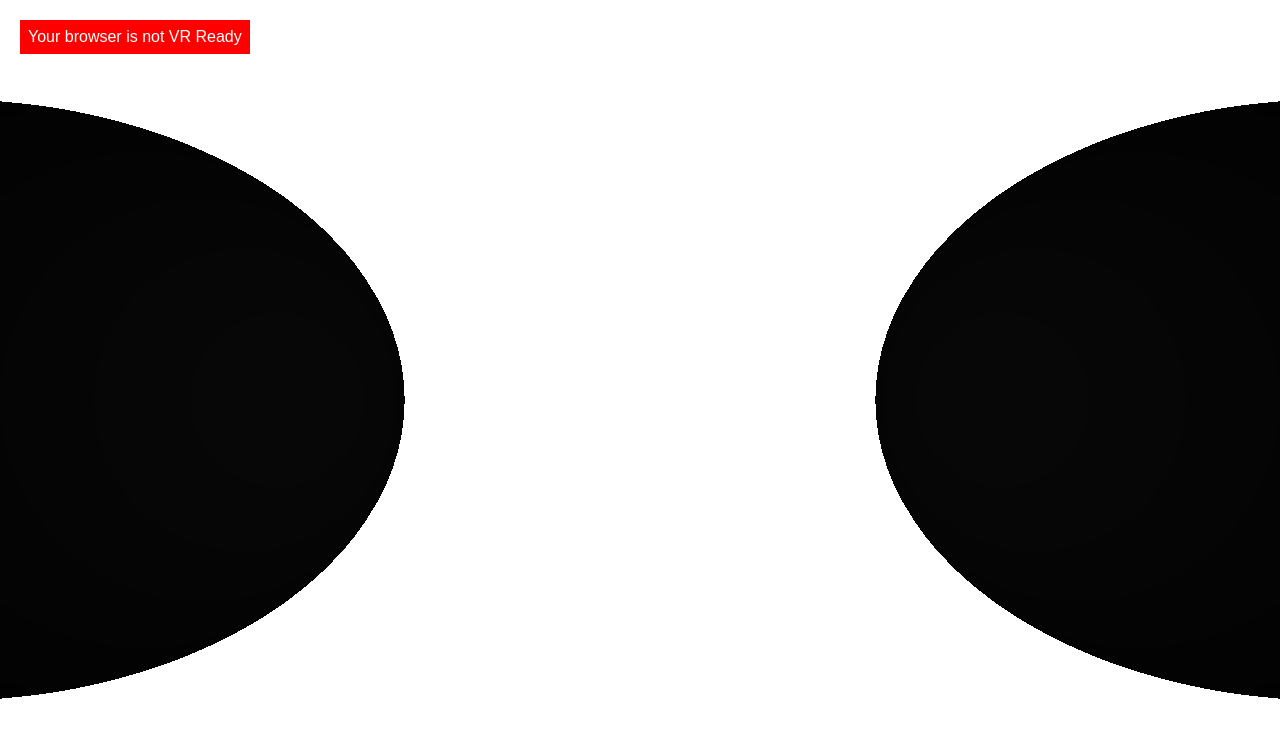
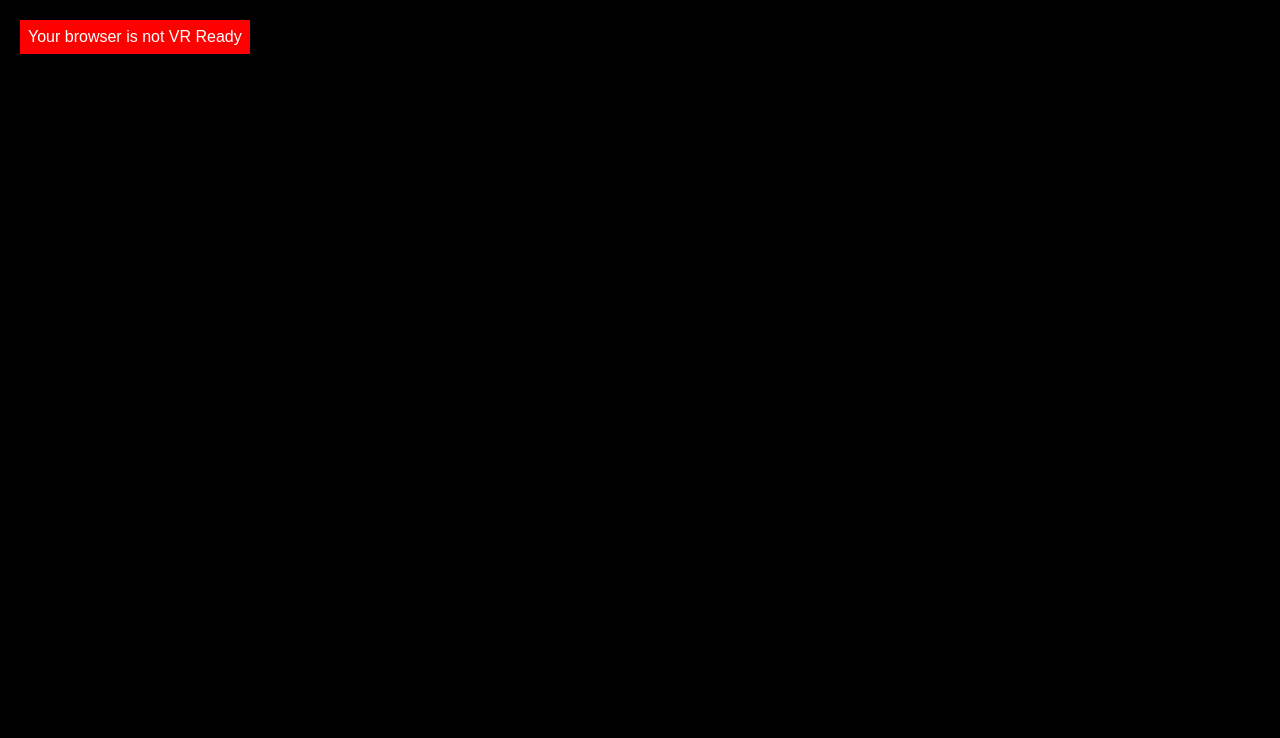
Before and after one commit to mkeblx/video-sphere, a plain HTML site: page single.html in a window 1280 px wide. Drawn offline with Linux system fonts and the light colour scheme; animation ran at ten frames a second.

Commit message:
single/multiple split

```diff
--- /dev/null
+++ b/js/single.js
@@ -0,0 +1,166 @@
+'use strict';
+
+var clock = new THREE.Clock();
+
+var camera, scene, renderer;
+
+var fullScreenButton;
+
+var vrEffect;
+var vrControls;
+
+var objects = [];
+
+var videoSphere, vidObj, vidScale = 1;
+
+var has = {
+	WebVR: !!navigator.getVRDevices
+};
+
+
+window.addEventListener('load', load);
+
+function load() {
+	init();
+	animate();
+}
+
+
+function init() {
+	camera = new THREE.PerspectiveCamera(75, window.innerWidth / window.innerHeight, 1, 3000);
+
+	fullScreenButton = document.querySelector('#vr-button');
+
+	setupScene();
+	setupLights();
+	setupRendering();
+	setupControls();
+	setupEvents();
+}
+
+
+function setupScene() {
+	scene = new THREE.Scene();
+	scene.fog = new THREE.Fog(0xffffff, 0, 1500);
+
+	setupVideoSphere(DATA[0]);
+}
+
+
+function setupVideoSphere(data) {
+	videoSphere = new N.VideoSphere(data);
+
+	vidObj = videoSphere.getContainer();
+
+	objects.push(videoSphere);
+
+	scene.add(vidObj);
+}
+
+function scaleVideoSphere(d) {
+	vidScale *= (d===1) ? 1.1 : 1/1.1;
+
+	console.log(vidScale);
+
+	vidObj.scale.set(vidScale, vidScale, vidScale);
+}
+
+
+function setupLights() {
+	var light = new THREE.AmbientLight(0x666666);
+	scene.add(light);
+}
+
+function setupRendering() {
+	renderer = new THREE.WebGLRenderer({
+		antialias: false
+	});
+	renderer.setClearColor(0xffffff, 0);
+
+	function VREffectLoaded(error) {
+		if (error) {
+			fullScreenButton.innerHTML = error;
+			fullScreenButton.classList.add('error');
+		}
+	}
+
+	renderer.setSize(window.innerWidth, window.innerHeight);
+	vrEffect = new THREE.VREffect(renderer, VREffectLoaded);
+
+	document.body.appendChild(renderer.domElement);
+}
+
+function setupControls() {
+	vrControls = new THREE.VRControls(camera);
+}
+
+function setupEvents() {
+	window.addEventListener('resize', onWindowResize, false);
+	document.addEventListener('keydown', keyPressed, false);
+
+	fullScreenButton.addEventListener('click', function(){
+		vrEffect.setFullScreen(true);
+	}, true);
+}
+
+function onWindowResize() {
+	camera.aspect = window.innerWidth / window.innerHeight;
+	camera.updateProjectionMatrix();
+
+	renderer.setSize(window.innerWidth, window.innerHeight);
+}
+
+function keyPressed(e) {
+	switch (e.keyCode) {
+		case 82: // R
+			vrControls._vrInput.zeroSensor();
+			break;
+		case 70: // F
+			vrEffect.setFullScreen(true);
+			break;
+		case 219: // [
+			vrEffect.setRenderScale(vrEffect.getRenderScale()*1/1.1);
+			break;
+		case 221: // ]
+			vrEffect.setRenderScale(vrEffect.getRenderScale()*1.1);
+			break;
+
+		case 38: // up
+			scaleVideoSphere(1);
+			break;
+		case 40: // down
+			scaleVideoSphere(-1);
+			break;
+	}
+
+	videoSphere.fire('kbd', e);
+}
+
+
+function animate(t) {
+	requestAnimationFrame(animate);
+
+	var dt = clock.getDelta();
+
+	var vrState = vrControls.getVRState();
+
+	var s = 50;
+
+	if (vrState) {
+		var vrPos = vrState.hmd.position;
+		var pos = vrPos;
+		pos[0] *= s;
+		pos[1] *= s;
+		pos[2] *= s;
+
+		camera.position.fromArray(pos);
+	}
+
+	vrControls.update();
+
+	render(dt);
+}
+
+function render(dt) {
+	vrEffect.render(scene, camera);
+}
--- a/index.html
+++ b/single.html
@@ -16,7 +16,8 @@
 
 <script src="js/VideoSphere.js"></script>
 <script src="js/data.js"></script>
-<script src="js/main.js"></script>
+
+<script src="js/single.js"></script>
 
 </body>
 </html>
```
Also changed, not shown: multiple.html (added, +23 -0 lines).
